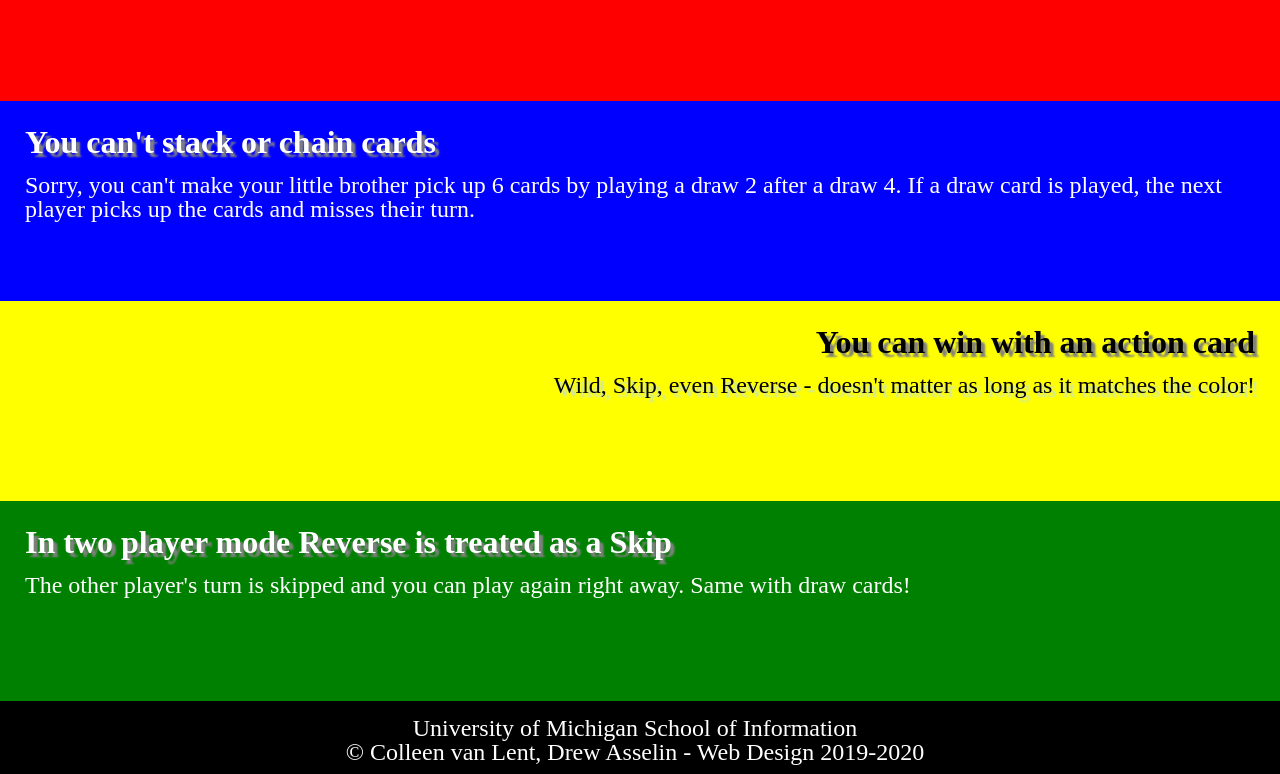
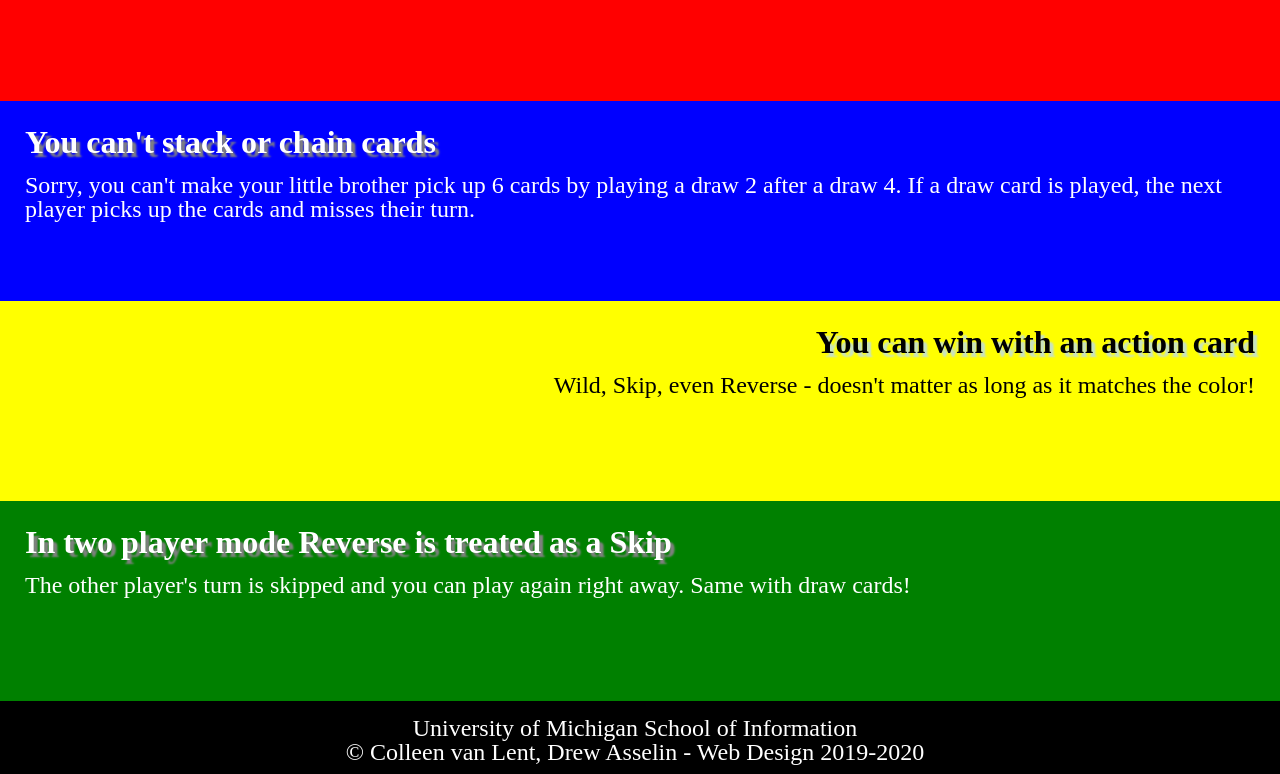
Before and after one commit to mherckis/homework2-2021, a plain HTML site: page index.html in a window 1280 px wide. Shown: the part 826-1600 px from the top of the page. Drawn offline with Linux system fonts and the light colour scheme.

Commit message:
Add files via upload

```diff
--- a/css/style.css
+++ b/css/style.css
@@ -1,5 +1,5 @@
 body {
-    font:'Times New Roman', sans-serif;
+    font-family:'Times New Roman', sans-serif;
     background-color: #000000;
     color: #FFFFFF;
 }
@@ -28,7 +28,7 @@ body {
  }
 
  div {
-     height: 150px;
+     min-height: 150px;
      padding: 25px;
  }
 
@@ -45,9 +45,10 @@ body {
      background-color: #ffff00;
      text-align: right;
      color: #000000;
-     text-shadow: 4px 4px 2px #c7e2c7;
-
  }
+ #yellow h2{
+    text-shadow: 4px 4px 2px #c7e2c7;
+}
 
  #green {
      background-color: #008000;
@@ -58,5 +59,4 @@ body {
     padding-bottom: 10px;
     padding-right: 10px;
     text-align: center;
-
  }
```
